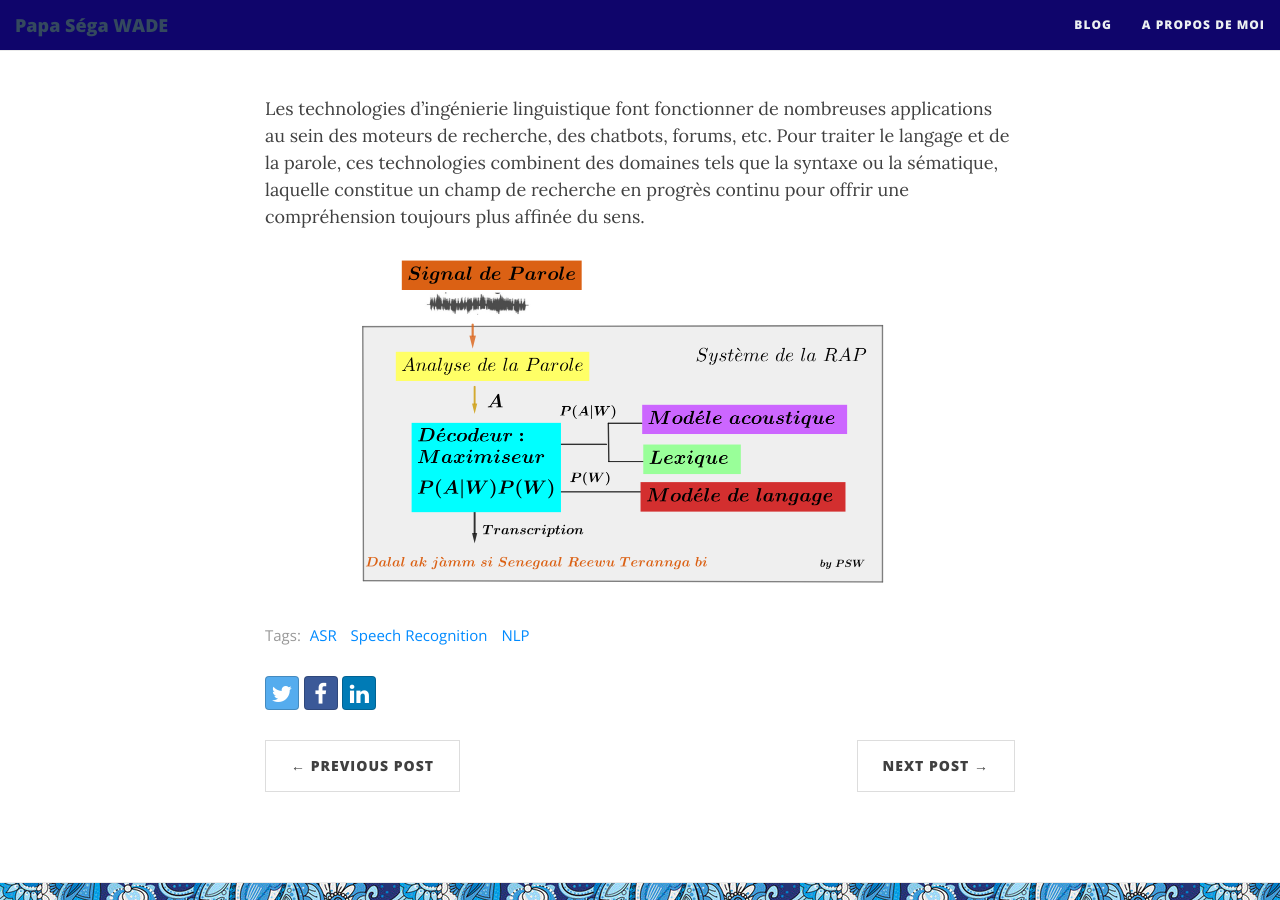
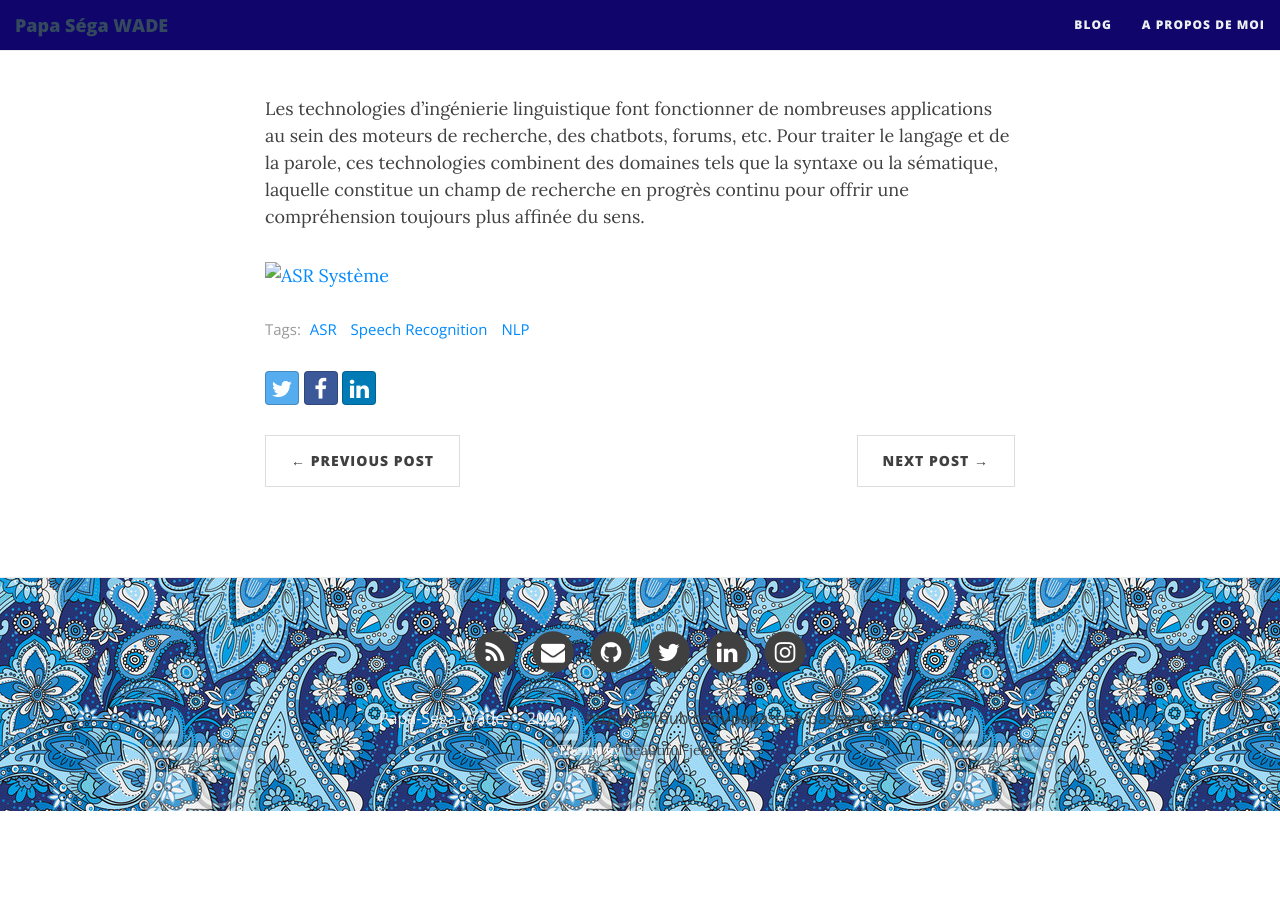
Before and after one commit to papasega/papasega.github.io, a Jekyll site: the page built from _posts/2019-09-02-snapchat.md, in a window 1280 px wide and 900 px high, scrolled down 556 px. Built offline with Jekyll 4.4.1, drawn with Linux system fonts in a browser that asks for light colours; nearby versions of some CDN libraries; comment, search, counter and statistics services are not loaded; after the commit the page ends 1367 px from its top, so only the background shows below that.

Commit message:
Update 2019-09-02-snapchat.md

```diff
--- a/_posts/2019-09-02-snapchat.md
+++ b/_posts/2019-09-02-snapchat.md
@@ -10,4 +10,4 @@ comments: true
 
 Les technologies d'ingénierie linguistique font fonctionner de nombreuses applications au sein des moteurs de recherche, des chatbots, forums, etc. Pour traiter le langage et de la parole, ces technologies combinent des domaines tels que la syntaxe ou la sématique, laquelle constitue un champ de recherche en progrès continu pour offrir une compréhension toujours plus affinée du sens.
 
-[![ASR Système](/img/posts/ASR.png)](/img/posts/ASR.png)
+[![ASR Système](/psw_blog/img/posts/ASR.png)](psw_blog/img/posts/ASR.png)
```
